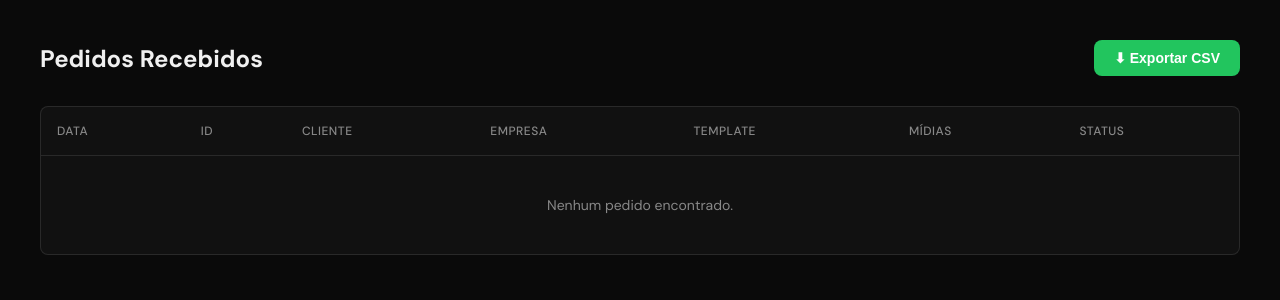
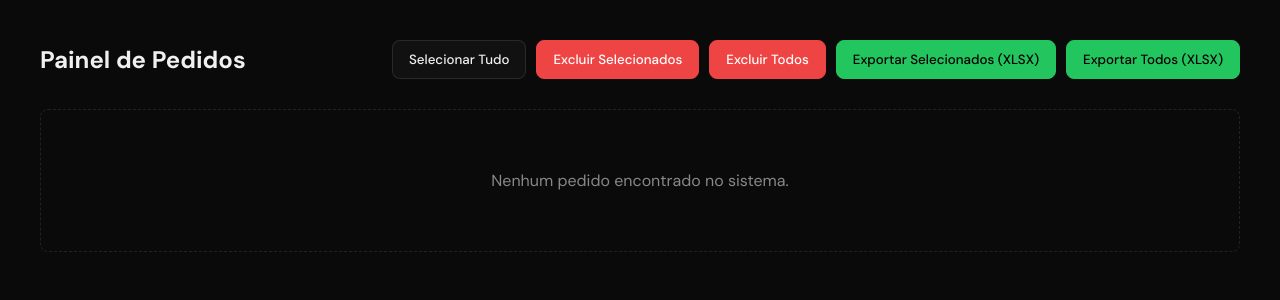
Before and after one commit to leanttro/gerador, a Flask app: page /painel in a window 1280 px wide. Shown: the top 300 px of the page. Run offline with Flask 3, Linux system fonts and the light colour scheme; data that the repository does not hold is empty; some libraries are stand-ins or nearby versions.

Commit message:
Update painel.html

```diff
--- a/templates/painel.html
+++ b/templates/painel.html
@@ -5,6 +5,7 @@
 <meta name="viewport" content="width=device-width, initial-scale=1.0">
 <title>Painel de Pedidos | Motor Dark Studio</title>
 <link href="https://fonts.googleapis.com/css2?family=DM+Sans:wght@400;500;700&display=swap" rel="stylesheet">
+<script src="https://cdnjs.cloudflare.com/ajax/libs/xlsx/0.18.5/xlsx.full.min.js"></script>
 <style>
 :root {
   --bg: #0a0a0a;
@@ -14,6 +15,7 @@
   --muted: #888;
   --accent: #7C3AED;
   --green: #22c55e;
+  --red: #ef4444;
   --radius: 8px;
 }
 
@@ -32,197 +34,345 @@ body {
   justify-content: space-between;
   align-items: center;
   margin-bottom: 30px;
+  flex-wrap: wrap;
+  gap: 20px;
 }
 
 h1 { font-size: 24px; font-weight: 700; }
 
-.btn {
-  background: var(--green);
-  color: #fff;
-  border: none;
-  padding: 10px 20px;
-  border-radius: var(--radius);
-  font-weight: 600;
-  cursor: pointer;
-  display: inline-flex;
-  align-items: center;
-  gap: 8px;
-  font-size: 14px;
+.actions {
+  display: flex;
+  gap: 10px;
+  flex-wrap: wrap;
 }
 
-.btn:hover { background: #16a34a; }
+.btn {
+  background: var(--surface);
+  color: var(--text);
+  border: 1px solid var(--border);
+  padding: 10px 16px;
+  border-radius: var(--radius);
+  cursor: pointer;
+  font-family: inherit;
+  font-weight: 500;
+  transition: all 0.2s;
+}
 
-.table-container {
+.btn:hover {
+  border-color: var(--muted);
+}
+
+.btn-green { background: var(--green); color: #000; border-color: var(--green); }
+.btn-green:hover { filter: brightness(1.1); }
+
+.btn-red { background: var(--red); color: #fff; border-color: var(--red); }
+.btn-red:hover { filter: brightness(1.1); }
+
+.grid {
+  display: grid;
+  grid-template-columns: repeat(auto-fill, minmax(450px, 1fr));
+  gap: 20px;
+}
+
+.card {
   background: var(--surface);
   border: 1px solid var(--border);
   border-radius: var(--radius);
-  overflow-x: auto;
+  padding: 20px;
+  display: flex;
+  flex-direction: column;
+  gap: 15px;
 }
 
-table {
-  width: 100%;
-  border-collapse: collapse;
-  text-align: left;
+.card-header {
+  display: flex;
+  justify-content: space-between;
+  align-items: center;
+  border-bottom: 1px solid var(--border);
+  padding-bottom: 10px;
 }
 
-th, td {
-  padding: 16px;
-  border-bottom: 1px solid var(--border);
+.card-header label {
+  display: flex;
+  align-items: center;
+  gap: 10px;
+  cursor: pointer;
+  font-weight: bold;
 }
 
-th {
-  color: var(--muted);
-  font-weight: 500;
-  font-size: 12px;
-  text-transform: uppercase;
-  letter-spacing: 0.5px;
+.images-preview {
+  display: flex;
+  gap: 10px;
 }
 
-tr:last-child td { border-bottom: none; }
-
-.status {
-  padding: 4px 8px;
+.img-box {
+  flex: 1;
+  border: 1px dashed var(--border);
   border-radius: 4px;
-  font-size: 11px;
-  font-weight: 700;
-  background: rgba(124,58,237,0.2);
-  color: #a855f7;
-  text-transform: uppercase;
+  padding: 10px;
+  text-align: center;
+  display: flex;
+  flex-direction: column;
+  justify-content: center;
+  align-items: center;
+  gap: 10px;
+  background: rgba(0,0,0,0.3);
 }
 
-a { color: var(--accent); text-decoration: none; font-weight: 500; }
-a:hover { text-decoration: underline; }
+.img-box img {
+  max-width: 100%;
+  max-height: 120px;
+  object-fit: contain;
+  border-radius: 4px;
+}
 
-.empty { text-align: center; padding: 40px; color: var(--muted); }
+.img-box a {
+  color: var(--text);
+  text-decoration: none;
+  font-size: 12px;
+  background: var(--border);
+  padding: 5px 10px;
+  border-radius: 4px;
+  transition: 0.2s;
+}
+
+.img-box a:hover {
+  background: var(--muted);
+  color: #fff;
+}
+
+textarea {
+  width: 100%;
+  background: #000;
+  color: var(--green);
+  border: 1px solid var(--border);
+  border-radius: 4px;
+  padding: 10px;
+  font-family: monospace;
+  font-size: 13px;
+  resize: vertical;
+  min-height: 250px;
+  line-height: 1.4;
+}
+
+.input-group {
+  display: flex;
+  flex-direction: column;
+  gap: 8px;
+}
+
+.input-group label {
+  font-weight: 500;
+  color: var(--muted);
+}
+
+input[type="text"] {
+  background: #000;
+  color: var(--text);
+  border: 1px solid var(--border);
+  padding: 10px;
+  border-radius: 4px;
+  font-family: inherit;
+}
+
+.empty-state {
+  text-align: center;
+  padding: 60px;
+  color: var(--muted);
+  grid-column: 1 / -1;
+  font-size: 16px;
+  border: 1px dashed var(--border);
+  border-radius: var(--radius);
+}
 </style>
 </head>
 <body>
 
 <div class="header">
-  <h1>Pedidos Recebidos</h1>
-  <button class="btn" onclick="exportCSV()">⬇ Exportar CSV</button>
+  <h1>Painel de Pedidos</h1>
+  <div class="actions">
+    <button class="btn" onclick="toggleSelectAll()">Selecionar Tudo</button>
+    <button class="btn btn-red" onclick="deleteSelected()">Excluir Selecionados</button>
+    <button class="btn btn-red" onclick="deleteAll()">Excluir Todos</button>
+    <button class="btn btn-green" onclick="exportXLSX(true)">Exportar Selecionados (XLSX)</button>
+    <button class="btn btn-green" onclick="exportXLSX(false)">Exportar Todos (XLSX)</button>
+  </div>
 </div>
 
-<div class="table-container">
-  <table>
-    <thead>
-      <tr>
-        <th>Data</th>
-        <th>ID</th>
-        <th>Cliente</th>
-        <th>Empresa</th>
-        <th>Template</th>
-        <th>Mídias</th>
-        <th>Status</th>
-      </tr>
-    </thead>
-    <tbody id="tableBody">
-      <tr><td colspan="7" class="empty">Carregando pedidos...</td></tr>
-    </tbody>
-  </table>
-</div>
+<div class="grid" id="pedidos-grid"></div>
 
 <script>
-let pedidosData = [];
+  let pedidosData = JSON.parse(localStorage.getItem('pedidos')) || [];
 
-async function carregarPedidos() {
-  try {
-    const res = await fetch('/api/pedidos');
-    const data = await res.json();
-
-    if (data.success) {
-      pedidosData = data.pedidos;
-      renderTable();
-    } else {
-      document.getElementById('tableBody').innerHTML = `<tr><td colspan="7" class="empty">Erro ao carregar: ${data.error}</td></tr>`;
-    }
-  } catch (e) {
-    document.getElementById('tableBody').innerHTML = `<tr><td colspan="7" class="empty">Erro de conexão.</td></tr>`;
-  }
-}
-
-function renderTable() {
-  const tbody = document.getElementById('tableBody');
-
-  if (pedidosData.length === 0) {
-    tbody.innerHTML = '<tr><td colspan="7" class="empty">Nenhum pedido encontrado.</td></tr>';
-    return;
+  function saveToLocalStorage() {
+    localStorage.setItem('pedidos', JSON.stringify(pedidosData));
   }
 
-  tbody.innerHTML = pedidosData.map(p => {
-    const dataObj = new Date(p.timestamp * 1000);
-    const dataFormatada = dataObj.toLocaleDateString('pt-BR') + ' ' + dataObj.toLocaleTimeString('pt-BR', {hour: '2-digit', minute:'2-digit'});
-
-    const assetsLinks = (p.assets || []).map((url, i) => `<a href="${url}" target="_blank" download>Baixar ${i+1}</a>`).join('<br>');
-
-    return `
-      <tr>
-        <td>${dataFormatada}</td>
-        <td style="font-family:monospace">${p.id}</td>
-        <td>${p.fields?.cliente || '—'}</td>
-        <td>${p.fields?.empresa || '—'}</td>
-        <td>${p.template_id || '—'}</td>
-        <td>${assetsLinks || 'Nenhuma'}</td>
-        <td><span class="status">${p.status || 'Pendente'}</span></td>
-      </tr>
-    `;
-  }).join('');
-}
-
-function escapeCSV(str) {
-  if (!str) return '""';
-  const cleanStr = String(str).replace(/"/g, '""');
-  return `"${cleanStr}"`;
-}
-
-function exportCSV() {
-  if (pedidosData.length === 0) return alert('Não há dados para exportar.');
-
-  const headers = [
-    'COR_FUNDO', 'COR_TEXTO', 'COR_DESTAQUE', 'COR_SECUNDARIA',
-    'NOME_EMPRESA', 'NOME_CLIENTE', 'TITULO', 'INGREDIENTES',
-    'RESULTADO', 'MACROS', 'CTA', 'LOGO', 'IMAGEM'
-  ];
-
-  const rows = pedidosData.map(p => {
+  function generateDefaultPrompt(p) {
     const colors = p.colors || {};
     const fields = p.fields || {};
-    const assets = p.assets || [];
 
-    const logo = assets.length > 0 ? window.location.origin + assets[0] : '';
-    const img = assets.length > 1 ? window.location.origin + assets[1] : '';
+    return `CHAVE_COR_FUNDO: ${colors.fundo || ''}
+CHAVE_COR_TEXTO: ${colors.texto || ''}
+CHAVE_COR_DESTAQUE: ${colors.destaque || ''}
+CHAVE_COR_SECUNDARIA: ${colors.secundaria || ''}
+CHAVE_NOME_EMPRESA: ${fields.empresa || ''}
+CHAVE_LOGO: logo
+CHAVE_IMAGEM: imagem
+CHAVE_TITULO: ${fields.titulo || ''}
+CHAVE_INGREDIENTES: ${fields.ingredientes || ''}
+CHAVE_RESULTADO: ${fields.resultado || ''}
+CHAVE_MACROS: ${fields.macros || ''}
+CHAVE_CTA: ${fields.cta || ''}`;
+  }
 
-    return [
-      escapeCSV(colors.fundo),
-      escapeCSV(colors.texto),
-      escapeCSV(colors.destaque),
-      escapeCSV(colors.secundaria),
-      escapeCSV(fields.empresa),
-      escapeCSV(fields.cliente),
-      escapeCSV(fields.titulo),
-      escapeCSV(fields.ingredientes),
-      escapeCSV(fields.resultado),
-      escapeCSV(fields.macros),
-      escapeCSV(fields.cta),
-      escapeCSV(logo),
-      escapeCSV(img)
-    ].join(',');
-  });
+  function renderGrid() {
+    const grid = document.getElementById('pedidos-grid');
+    grid.innerHTML = '';
 
-  const csvContent = [headers.join(','), ...rows].join('\n');
-  const blob = new Blob(["\uFEFF" + csvContent], { type: 'text/csv;charset=utf-8;' });
-  const link = document.createElement("a");
-  const url = URL.createObjectURL(blob);
+    if (pedidosData.length === 0) {
+      grid.innerHTML = '<div class="empty-state">Nenhum pedido encontrado no sistema.</div>';
+      return;
+    }
 
-  link.setAttribute("href", url);
-  link.setAttribute("download", `pedidos_motor_dark_${new Date().getTime()}.csv`);
-  link.style.visibility = 'hidden';
-  document.body.appendChild(link);
-  link.click();
-  document.body.removeChild(link);
-}
+    pedidosData.forEach((p, index) => {
+      const assets = p.assets || [];
+      const logoSrc = assets.length > 0 ? assets[0] : '';
+      const imgSrc = assets.length > 1 ? assets[1] : '';
 
-carregarPedidos();
+      if (p.customPrompt === undefined) {
+        p.customPrompt = generateDefaultPrompt(p);
+      }
+      if (p.template === undefined) {
+        p.template = "Foto Produto";
+      }
+      if (p.selected === undefined) {
+        p.selected = false;
+      }
+
+      const card = document.createElement('div');
+      card.className = 'card';
+
+      card.innerHTML = `
+        <div class="card-header">
+          <label>
+            <input type="checkbox" ${p.selected ? 'checked' : ''} onchange="updateSelection(${index}, this.checked)" style="transform: scale(1.2);">
+            Pedido #${index + 1} - ${p.fields?.empresa || 'Sem Nome'}
+          </label>
+          <button onclick="deleteSingle(${index})" style="padding: 5px 10px; font-size: 12px; font-weight: bold;" class="btn btn-red">X</button>
+        </div>
+
+        <div class="images-preview">
+          <div class="img-box">
+            ${logoSrc ? `<img src="${logoSrc}" alt="Logo"><a href="${logoSrc}" download="logo_pedido_${index + 1}.png" target="_blank">Download Logo</a>` : '<span style="color:var(--muted)">Sem Logo</span>'}
+          </div>
+          <div class="img-box">
+            ${imgSrc ? `<img src="${imgSrc}" alt="Imagem"><a href="${imgSrc}" download="imagem_pedido_${index + 1}.png" target="_blank">Download Imagem</a>` : '<span style="color:var(--muted)">Sem Imagem</span>'}
+          </div>
+        </div>
+
+        <div class="input-group">
+          <label>Estrutura do Prompt (Edite antes de exportar):</label>
+          <textarea onchange="updatePrompt(${index}, this.value)">${p.customPrompt}</textarea>
+        </div>
+
+        <div class="input-group">
+          <label>Template Base:</label>
+          <input type="text" value="${p.template}" onchange="updateTemplate(${index}, this.value)">
+        </div>
+      `;
+      grid.appendChild(card);
+    });
+    saveToLocalStorage();
+  }
+
+  function updateSelection(index, isChecked) {
+    pedidosData[index].selected = isChecked;
+    saveToLocalStorage();
+  }
+
+  function updatePrompt(index, value) {
+    pedidosData[index].customPrompt = value;
+    saveToLocalStorage();
+  }
+
+  function updateTemplate(index, value) {
+    pedidosData[index].template = value;
+    saveToLocalStorage();
+  }
+
+  function toggleSelectAll() {
+    const allSelected = pedidosData.length > 0 && pedidosData.every(p => p.selected);
+    pedidosData.forEach(p => p.selected = !allSelected);
+    renderGrid();
+  }
+
+  function deleteSingle(index) {
+    if(confirm('Tem certeza que deseja excluir permanentemente este pedido?')) {
+      pedidosData.splice(index, 1);
+      renderGrid();
+    }
+  }
+
+  function deleteSelected() {
+    const selectedCount = pedidosData.filter(p => p.selected).length;
+    if (selectedCount === 0) return alert('Nenhum pedido selecionado para exclusão.');
+
+    if(confirm(`Você está prestes a excluir ${selectedCount} pedido(s). Confirmar?`)) {
+      pedidosData = pedidosData.filter(p => !p.selected);
+      renderGrid();
+    }
+  }
+
+  function deleteAll() {
+    if(confirm('ATENÇÃO: Você vai excluir TODOS os pedidos salvos no painel. Esta ação não pode ser desfeita. Deseja continuar?')) {
+      pedidosData = [];
+      renderGrid();
+    }
+  }
+
+  function extractFilename(url, defaultName) {
+    if (!url) return '';
+    if (url.startsWith('data:')) return defaultName;
+    try {
+      return url.split('/').pop().split('?')[0] || defaultName;
+    } catch {
+      return defaultName;
+    }
+  }
+
+  function exportXLSX(selectedOnly) {
+    const toExport = selectedOnly ? pedidosData.filter(p => p.selected) : pedidosData;
+
+    if (toExport.length === 0) {
+      alert('Nenhum pedido disponível para exportação.');
+      return;
+    }
+
+    const dataForExcel = toExport.map((p, i) => {
+      const assets = p.assets || [];
+      const logoUrl = assets.length > 0 ? assets[0] : '';
+      const imgUrl = assets.length > 1 ? assets[1] : '';
+
+      const logoName = logoUrl ? extractFilename(logoUrl, `logo.png`) : '';
+      const imgName = imgUrl ? extractFilename(imgUrl, `imagem.jpeg`) : '';
+
+      return {
+        "prompt": p.customPrompt,
+        "logo": logoName,
+        "imagem": imgName,
+        "template": p.template
+      };
+    });
+
+    const worksheet = XLSX.utils.json_to_sheet(dataForExcel);
+    const workbook = XLSX.utils.book_new();
+    XLSX.utils.book_append_sheet(workbook, worksheet, "Planilha1");
+
+    XLSX.writeFile(workbook, "prompts.xlsx");
+  }
+
+  renderGrid();
 </script>
 </body>
 </html>
```
